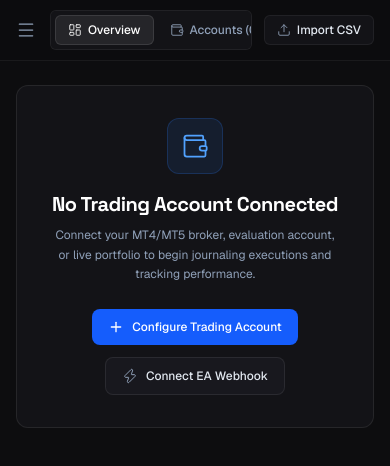
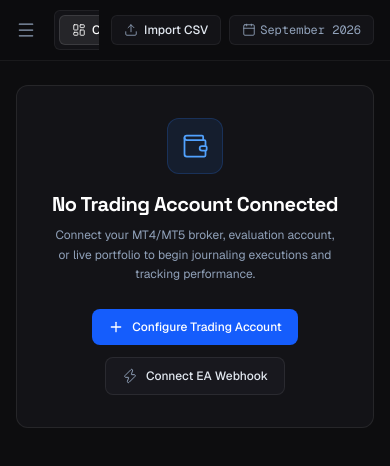
Before and after one commit to benisson-beep/ApexJournal-forexjournal, a Next.js app: page /dashboard in a window 390 px wide. Shown: the top 466 px of the page. Built offline with nearby package versions, Linux system fonts and the light colour scheme.

Commit message:
refactor(header): consolidate tab navigation and controls into single header row

```diff
--- a/src/app/dashboard/page.tsx
+++ b/src/app/dashboard/page.tsx
@@ -210,7 +210,7 @@ export default function DashboardPage() {
 
       {/* Main Content Area */}
       <div className="flex-1 flex flex-col min-w-0 overflow-x-hidden">
-        {/* Unified Navigation Header */}
+        {/* Navigation Header with Integrated Tabs & Controls */}
         <Header
           onOpenMobileMenu={() => setIsMobileNavOpen(true)}
           isSidebarCollapsed={isSidebarCollapsed}
@@ -225,7 +225,6 @@ export default function DashboardPage() {
 
         {/* Main Dashboard Workspace */}
         <main className="flex-1 max-w-[1600px] w-full mx-auto px-4 sm:px-6 py-6 space-y-7">
-          {/* View 1: Performance & Accounts Overview */}
 
           {/* View 1: Performance & Accounts Overview */}
           {activeTab === 'OVERVIEW' && (
--- a/src/components/dashboard/Header.tsx
+++ b/src/components/dashboard/Header.tsx
@@ -1,19 +1,19 @@
 'use client';
 
 import React from 'react';
+import {
+  Menu,
+  PanelLeftOpen,
+  LayoutDashboard,
+  Wallet,
+  ListFilter,
+  CalendarDays,
+  Newspaper,
+  Brain,
+  Upload,
+  Calendar,
+} from 'lucide-react';
 import { DashboardTab } from './Sidebar';
-import {
-  Brain,
-  Calendar,
-  CalendarDays,
-  LayoutDashboard,
-  ListFilter,
-  Menu,
-  Newspaper,
-  PanelLeftOpen,
-  Upload,
-  Wallet,
-} from 'lucide-react';
 
 interface HeaderProps {
   onOpenMobileMenu?: () => void;
@@ -39,14 +39,14 @@ export const Header: React.FC<HeaderProps> = ({
   onOpenImportModal,
 }) => {
   return (
-    <header className="bg-[#0D0D0F]/95 backdrop-blur-md sticky top-0 z-40 px-4 sm:px-6 py-2.5 border-b border-white/[0.06]">
-      <div className="max-w-[1600px] mx-auto flex items-center justify-between gap-3">
-        {/* Left Side: Mobile Menu Button, Desktop Sidebar Expand Button, & Workspace Navigation Tabs */}
-        <div className="flex items-center gap-2 sm:gap-3 min-w-0">
+    <header className="bg-[#0D0D0F]/90 backdrop-blur-md sticky top-0 z-40 px-4 sm:px-6 py-2 border-b border-white/[0.06]">
+      <div className="max-w-[1600px] mx-auto flex items-center justify-between gap-3 min-w-0">
+        {/* Left Side: Mobile Menu Button & Desktop Expand Button when collapsed */}
+        <div className="flex items-center gap-2 shrink-0">
           {onOpenMobileMenu && (
             <button
               onClick={onOpenMobileMenu}
-              className="md:hidden p-1.5 -ml-1.5 rounded-md text-slate-400 hover:text-white hover:bg-white/[0.05] cursor-pointer transition-colors shrink-0"
+              className="md:hidden p-1.5 -ml-1.5 rounded-md text-slate-400 hover:text-white hover:bg-white/[0.05] cursor-pointer transition-colors"
               aria-label="Open navigation menu"
             >
               <Menu className="w-5 h-5" strokeWidth={1.5} />
@@ -56,16 +56,18 @@ export const Header: React.FC<HeaderProps> = ({
           {isSidebarCollapsed && onToggleSidebar && (
             <button
               onClick={onToggleSidebar}
-              className="hidden md:flex items-center gap-1.5 p-1.5 rounded-md text-slate-400 hover:text-white hover:bg-white/[0.05] transition-colors cursor-pointer shrink-0"
+              className="hidden md:flex items-center gap-1.5 p-1.5 rounded-md text-slate-400 hover:text-white hover:bg-white/[0.05] transition-colors cursor-pointer"
               title="Expand sidebar"
               aria-label="Expand sidebar"
             >
               <PanelLeftOpen className="w-4 h-4" strokeWidth={1.5} />
             </button>
           )}
+        </div>
 
-          {/* Workspace Tabs */}
-          <div className="flex items-center gap-1 bg-[#131317] border border-white/[0.06] p-1 rounded-md overflow-x-auto max-w-full">
+        {/* Center / Left Navigation Tabs (Horizontally scrollable on small screens) */}
+        <div className="flex-1 min-w-0 flex items-center overflow-x-auto [&::-webkit-scrollbar]:hidden [-ms-overflow-style:none] [scrollbar-width:none] py-0.5">
+          <div className="flex items-center gap-1 bg-[#131317] border border-white/[0.06] p-1 rounded-md shrink-0">
             <button
               onClick={() => onSelectTab('OVERVIEW')}
               className={`flex items-center gap-1.5 px-3 py-1.5 rounded-md text-xs font-medium transition-colors cursor-pointer shrink-0 ${
@@ -140,11 +142,13 @@ export const Header: React.FC<HeaderProps> = ({
           </div>
         </div>
 
-        {/* Right Side: Date Filter, Import CSV, Date Display */}
+        {/* Right Side: Date Filter, Import CSV & Month Selector */}
         <div className="flex items-center gap-2 shrink-0">
           {selectedDateStr && (
             <div className="text-xs text-slate-400 font-mono flex items-center gap-2 mr-1">
-              <span>Date: <strong className="text-emerald-400">{selectedDateStr}</strong></span>
+              <span>
+                Date Filter: <strong className="text-emerald-400">{selectedDateStr}</strong>
+              </span>
               <button
                 onClick={onClearDateFilter}
                 className="text-[11px] underline text-slate-400 hover:text-slate-200 cursor-pointer"
@@ -162,7 +166,7 @@ export const Header: React.FC<HeaderProps> = ({
             <span>Import CSV</span>
           </button>
 
-          <div className="hidden sm:flex items-center gap-1 bg-[#131317] border border-white/[0.06] text-xs font-mono text-slate-400 px-3 py-1.5 rounded-md">
+          <div className="flex items-center gap-1 bg-[#131317] border border-white/[0.06] text-xs font-mono text-slate-400 px-3 py-1.5 rounded-md">
             <Calendar className="w-3.5 h-3.5 text-slate-400" strokeWidth={1.5} />
             <span>{new Date().toLocaleDateString('en-US', { month: 'long', year: 'numeric' })}</span>
           </div>
```
